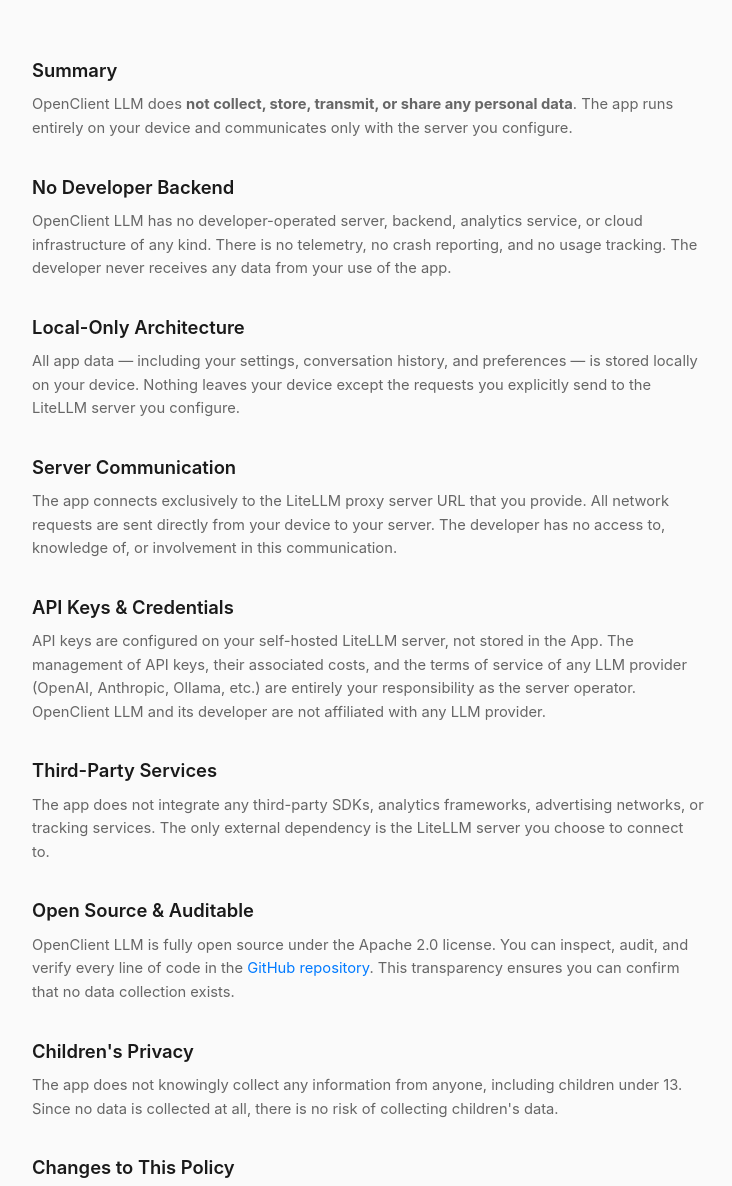
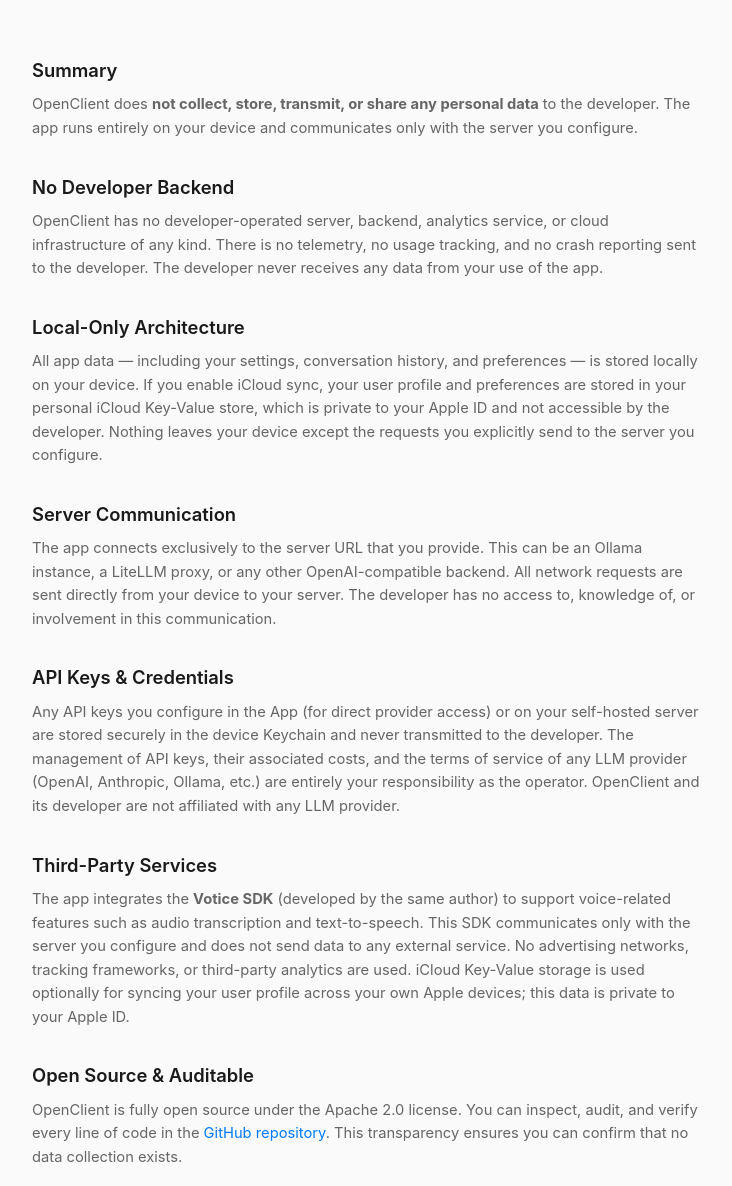
Before and after one commit to ArtCC/openclient-llm, a plain HTML site: page docs/privacy-app.html in a window 1280 px wide. Shown: the top 1186 px of the page, without its empty margins (272-1004 px from the left). Drawn offline with Linux system fonts and the light colour scheme.

Commit message:
Update branding from "OpenClient LLM" to "OpenClient" and add App Transport Security exceptions
- Rename all instances of "OpenClient LLM" to "OpenClient" in HTML titles, meta descriptions, and content across docs
- Update privacy policy and terms of service pages to reflect new branding and expanded server compatibility (Ollama, LiteLLM, OpenAI-compatible)
- Clarify data handling, API key management, and third-party service usage in privacy documents
- Add NSAppTransportSecurity key with NSAllowsArbitraryLoads set to true in Info.plist files for macOS and iOS apps to allow arbitrary network loads

```diff
--- a/docs/privacy-app.html
+++ b/docs/privacy-app.html
@@ -4,8 +4,9 @@
 <head>
   <meta charset="UTF-8">
   <meta name="viewport" content="width=device-width, initial-scale=1.0">
-  <title>Privacy Policy — OpenClient LLM</title>
-  <meta name="description" content="Privacy Policy for OpenClient LLM, a native Apple client for LiteLLM.">
+  <title>Privacy Policy — OpenClient</title>
+  <meta name="description"
+    content="Privacy Policy for OpenClient, a native Apple client for Ollama, LiteLLM, and any OpenAI-compatible server.">
   <link rel="icon" type="image/png" href="assets/icon_radius.png">
   <link rel="apple-touch-icon" href="assets/icon_radius.png">
   <link rel="stylesheet" href="css/style.css">
@@ -25,36 +26,41 @@
   <div class="container legal">
     <div class="legal-content">
       <h2>Summary</h2>
-      <p>OpenClient LLM does <strong>not collect, store, transmit, or share any personal data</strong>. The app runs
-        entirely on your device and communicates only with the server you configure.</p>
+      <p>OpenClient does <strong>not collect, store, transmit, or share any personal data</strong> to the developer.
+        The app runs entirely on your device and communicates only with the server you configure.</p>
 
       <h2>No Developer Backend</h2>
-      <p>OpenClient LLM has no developer-operated server, backend, analytics service, or cloud infrastructure of any
-        kind. There is no telemetry, no crash reporting, and no usage tracking. The developer never receives any data
-        from your use of the app.</p>
+      <p>OpenClient has no developer-operated server, backend, analytics service, or cloud infrastructure of any
+        kind. There is no telemetry, no usage tracking, and no crash reporting sent to the developer. The developer
+        never receives any data from your use of the app.</p>
 
       <h2>Local-Only Architecture</h2>
       <p>All app data — including your settings, conversation history, and preferences — is stored locally on your
-        device. Nothing leaves your device except the requests you explicitly send to the LiteLLM server you configure.
-      </p>
+        device. If you enable iCloud sync, your user profile and preferences are stored in your personal iCloud
+        Key-Value
+        store, which is private to your Apple ID and not accessible by the developer. Nothing leaves your device except
+        the requests you explicitly send to the server you configure.</p>
 
       <h2>Server Communication</h2>
-      <p>The app connects exclusively to the LiteLLM proxy server URL that you provide. All network requests are sent
-        directly from your device to your server. The developer has no access to, knowledge of, or involvement in this
-        communication.</p>
+      <p>The app connects exclusively to the server URL that you provide. This can be an Ollama instance, a LiteLLM
+        proxy, or any other OpenAI-compatible backend. All network requests are sent directly from your device to your
+        server. The developer has no access to, knowledge of, or involvement in this communication.</p>
 
       <h2>API Keys &amp; Credentials</h2>
-      <p>API keys are configured on your self-hosted LiteLLM server, not stored in the App. The management of API keys,
-        their associated costs, and the terms of service of any LLM provider (OpenAI, Anthropic, Ollama, etc.) are
-        entirely your responsibility as the server operator. OpenClient LLM and its developer are not affiliated with
-        any LLM provider.</p>
+      <p>Any API keys you configure in the App (for direct provider access) or on your self-hosted server are stored
+        securely in the device Keychain and never transmitted to the developer. The management of API keys, their
+        associated costs, and the terms of service of any LLM provider (OpenAI, Anthropic, Ollama, etc.) are entirely
+        your responsibility as the operator. OpenClient and its developer are not affiliated with any LLM provider.</p>
 
       <h2>Third-Party Services</h2>
-      <p>The app does not integrate any third-party SDKs, analytics frameworks, advertising networks, or tracking
-        services. The only external dependency is the LiteLLM server you choose to connect to.</p>
+      <p>The app integrates the <strong>Votice SDK</strong> (developed by the same author) to support voice-related
+        features such as audio transcription and text-to-speech. This SDK communicates only with the server you
+        configure and does not send data to any external service. No advertising networks, tracking frameworks, or
+        third-party analytics are used. iCloud Key-Value storage is used optionally for syncing your user profile
+        across your own Apple devices; this data is private to your Apple ID.</p>
 
       <h2>Open Source &amp; Auditable</h2>
-      <p>OpenClient LLM is fully open source under the Apache 2.0 license. You can inspect, audit, and verify every
+      <p>OpenClient is fully open source under the Apache 2.0 license. You can inspect, audit, and verify every
         line of code in the <a href="https://github.com/ArtCC/openclient-llm">GitHub repository</a>. This transparency
         ensures you can confirm that no data collection exists.</p>
 
```
Also changed, not shown: docs/index.html (+2 -2 lines), docs/privacy.html (+25 -19 lines), docs/terms-app.html (+16 -13 lines), docs/terms.html (+16 -13 lines), 2 other files.
